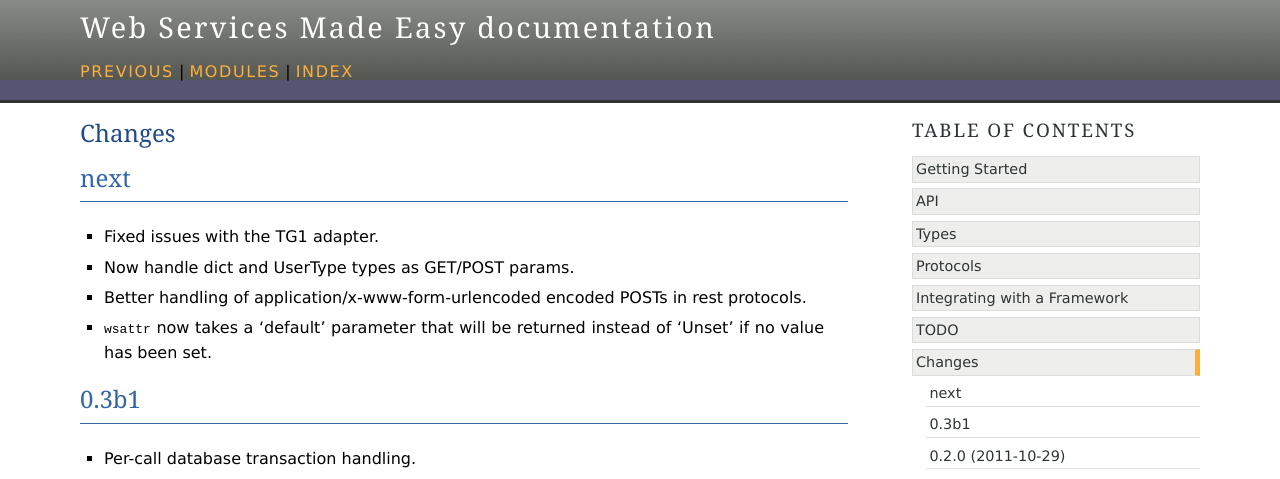
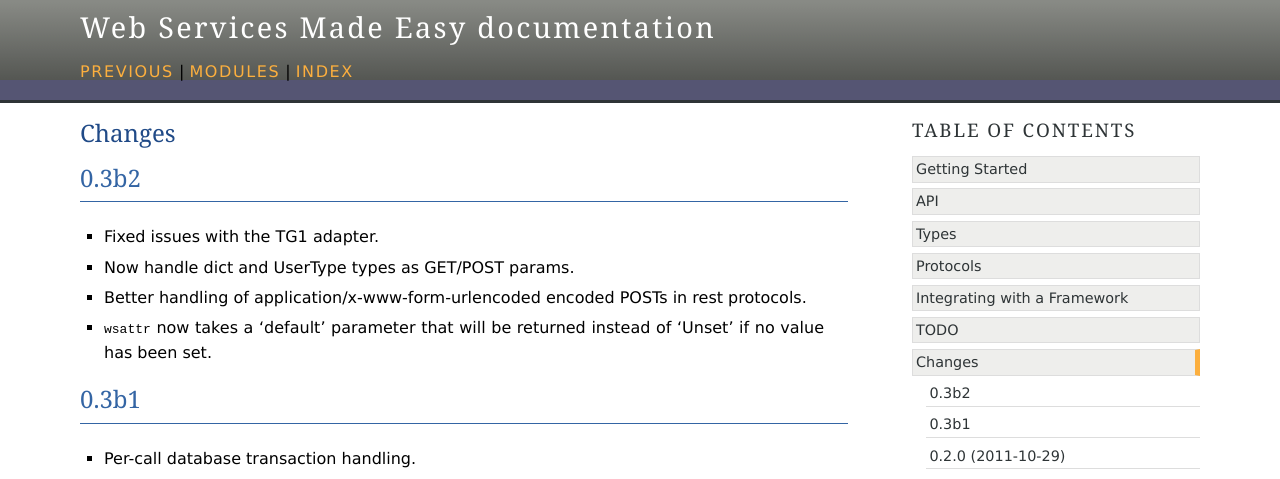
Before and after one commit to openstack-archive/wsme, a Sphinx documentation site: the page built from doc/changes.rst, in a window 1280 px wide and 900 px high. Shown: the top 479 px of the window. Built offline with Sphinx 7.4.7, drawn with Linux system fonts in a browser that asks for light colours; the version number could not be read and is left out.

Commit message:
Prepare the next release

```diff
--- a/doc/changes.rst
+++ b/doc/changes.rst
@@ -1,8 +1,8 @@
 Changes
 =======
 
-next
-----
+0.3b2
+-----
 
 *   Fixed issues with the TG1 adapter.
 
```
